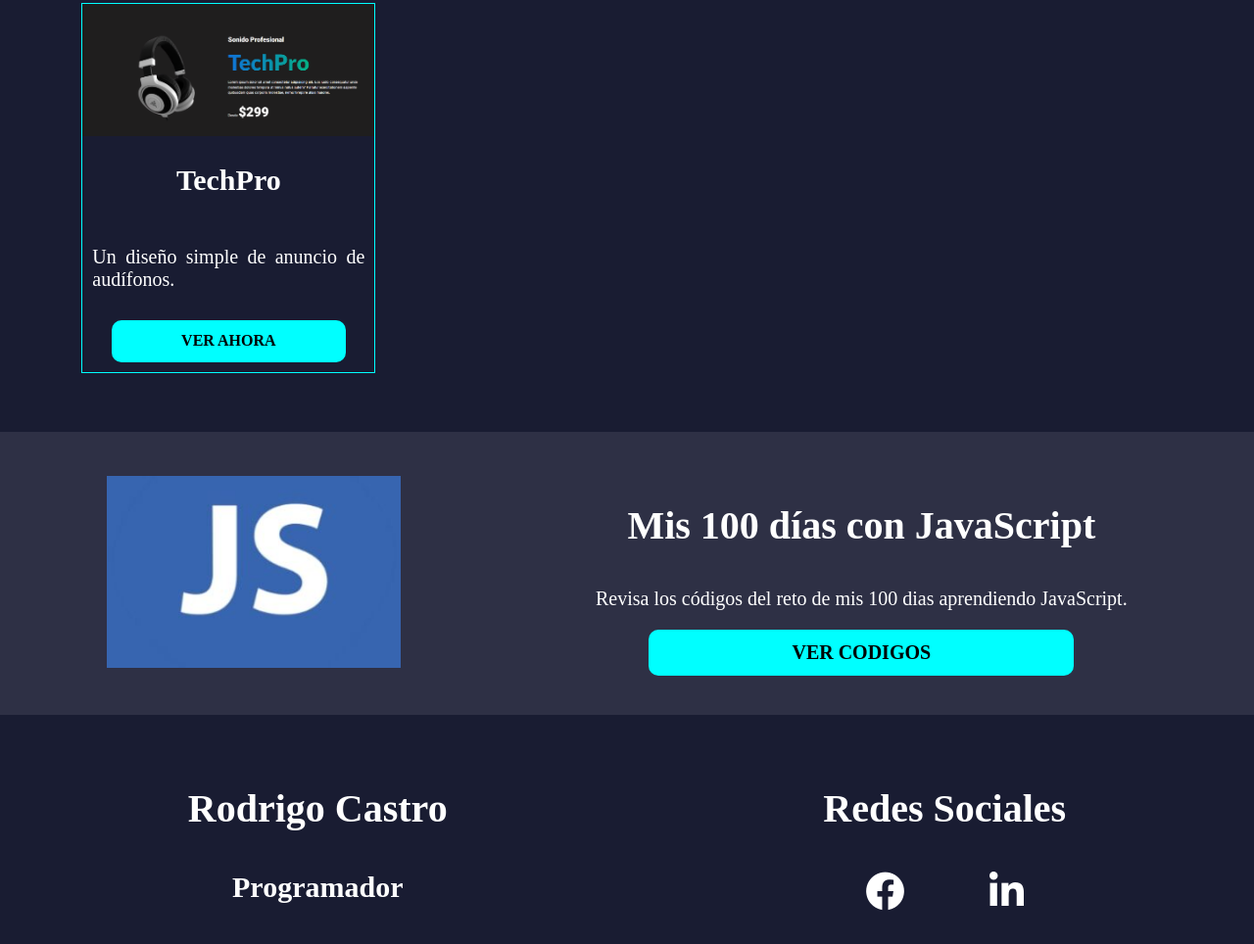
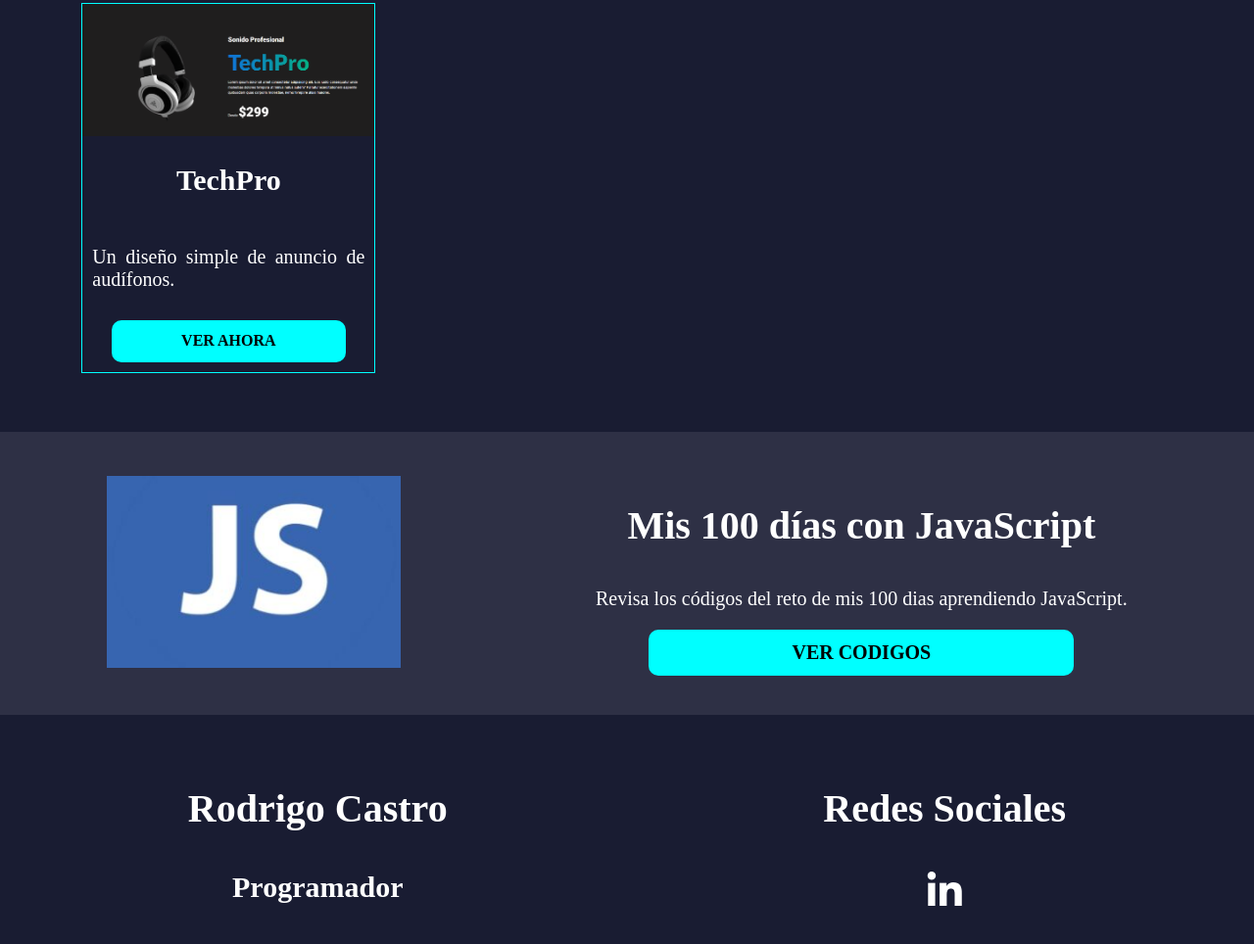
Before and after one commit to Rodrigocf726/miPortafolio, a plain HTML site: page index.html in a window 1280 px wide. Shown: the part 1461-2425 px from the top of the page at 98% size. Drawn offline with Linux system fonts and the light colour scheme.

Commit message:
configuracion de seccion

```diff
--- a/index.html
+++ b/index.html
@@ -168,11 +168,6 @@
 				<h2>Redes Sociales</h2>
 				<div class="links">
 					<a
-						href="https://web.facebook.com/rodrigos.castro.3532/"
-						target="_blank"
-						><i class="fab fa-facebook"></i
-					></a>
-					<a
 						href="https://www.linkedin.com/in/rodrigo-santos-castro-fuentes-4b551a220"
 						target="_blank"
 						><i class="fab fa-linkedin-in"></i
```
